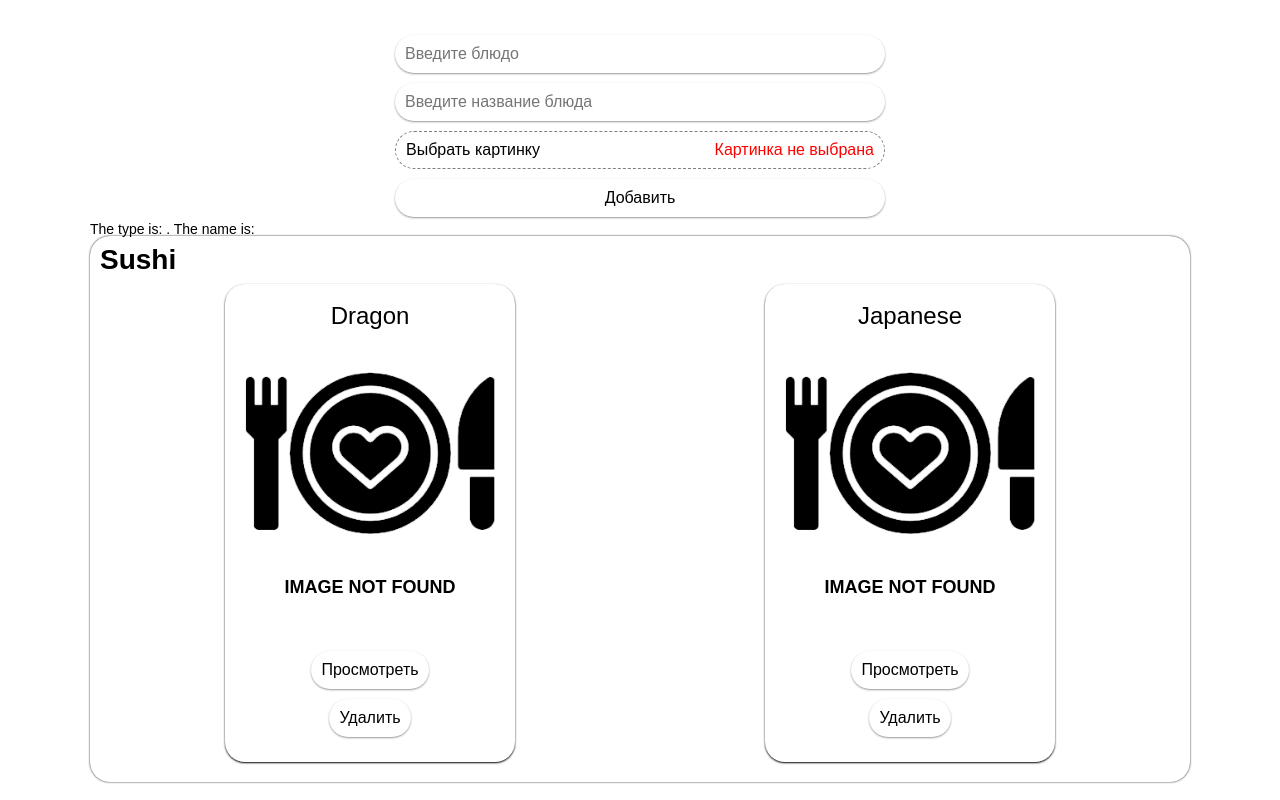
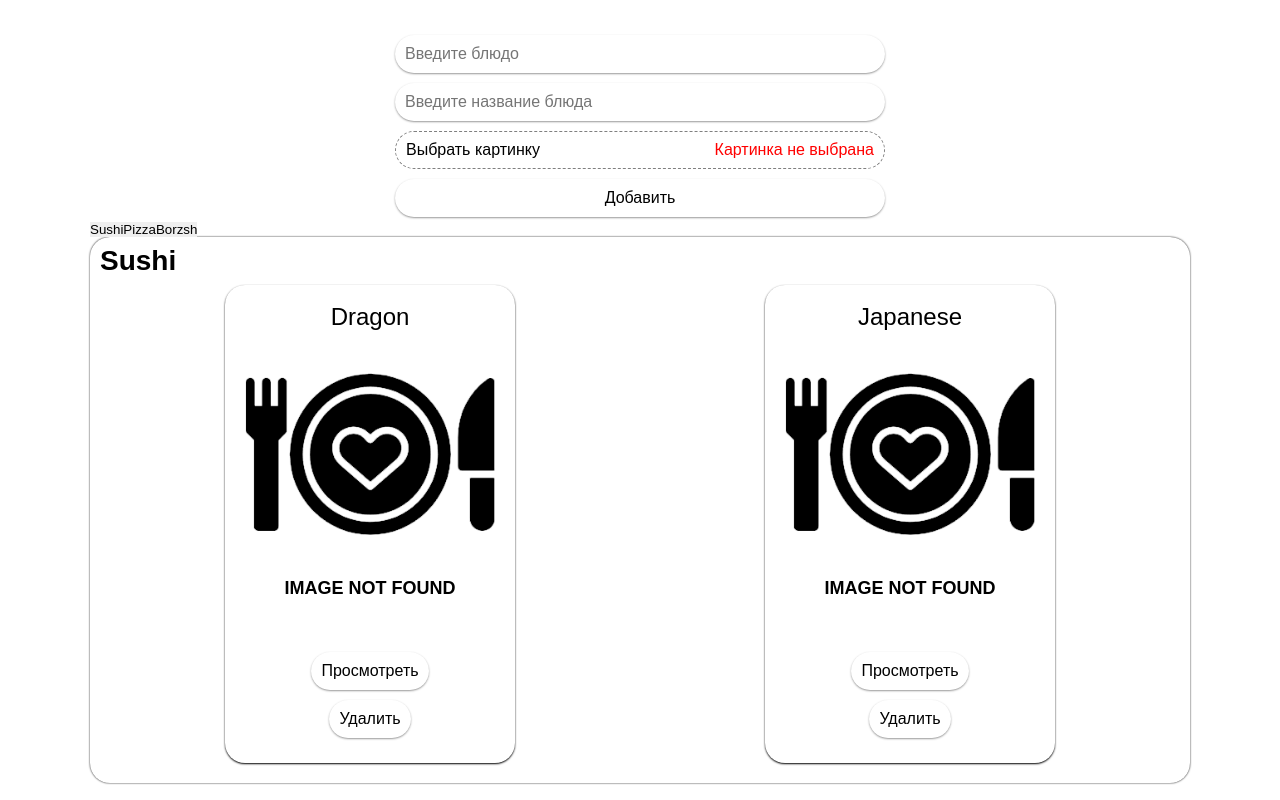
Before and after one commit to Ri4Chaard/My_cafe_website, a React (Create React App) app: page / in a window 1280 px wide. Shown: the top 800 px of the page. Built offline with nearby package versions, Linux system fonts and the light colour scheme.

Commit message:
Filter buttons added

```diff
--- a/src/App.js
+++ b/src/App.js
@@ -1,12 +1,13 @@
-import React, { useState } from "react";
+import React, { useEffect, useState } from "react";
 import "./styles/nullstyle.css";
 import "./styles/style.css";
 import { DishList } from "./components/DishList";
 import { DishForm } from "./components/DishForm";
+import { ExecuteButton } from "./components/UI/button/ExecuteButton";
 
 function App() {
-    const [dishType, setDishType] = useState("");
-    const [dishName, setDishName] = useState("");
+    // const [dishType, setDishType] = useState("");
+    // const [dishName, setDishName] = useState("");
 
     const [dishes, setDishes] = useState([
         { id: Date.now(), type: "Sushi", name: "Dragon", image: null },
@@ -14,6 +15,8 @@ function App() {
         { id: Date.now() + 2, type: "Pizza", name: "Mozarella", image: null },
         { id: Date.now() + 3, type: "Borzsh", name: "Zvichainiy", image: null },
     ]);
+    const [filter, setFilter] = useState("");
+    const [isActiveFilter, setActiveFilter] = useState(false);
 
     const dishesSet = new Set();
     dishes.map((el) => dishesSet.add(el.type));
@@ -27,13 +30,43 @@ function App() {
         setDishes(dishes.filter((d) => d.id !== dish.id));
     };
 
+    const chooseDish = (e) => {
+        if (!filter) {
+            setFilter(e.target.value);
+            setActiveFilter(!isActiveFilter);
+        }
+        if (e.target.value == filter) {
+            setActiveFilter(!isActiveFilter);
+            setFilter("");
+        } else setFilter(e.target.value);
+    };
+
+    const filterDishes = () => {
+        if (isActiveFilter) return [filter];
+        else return dishesSet;
+    };
+
+    const filteredDishes = filterDishes();
+
     return (
         <div className="App">
             <div className="container">
                 <div className="dish">
                     <DishForm create={createDish} />
+                    {[...dishesSet].map((type) => {
+                        return (
+                            <button
+                                key={type}
+                                value={type}
+                                onClick={chooseDish}
+                                // className={isActiveFilter ? "active" : ""}
+                            >
+                                {type}
+                            </button>
+                        );
+                    })}
                     <DishList
-                        set={dishesSet}
+                        set={filteredDishes}
                         items={dishes}
                         remove={removeDish}
                     />
--- a/src/components/DishForm.jsx
+++ b/src/components/DishForm.jsx
@@ -49,7 +49,6 @@ export const DishForm = ({ create }) => {
                     Добавить
                 </ExecuteButton>
             </form>
-            <div>{`The type is: ${dish.type}. The name is: ${dish.name}`}</div>
         </div>
     );
 };
--- a/src/components/DishList.jsx
+++ b/src/components/DishList.jsx
@@ -4,7 +4,7 @@ import { DishItems } from "./DishItems";
 export const DishList = ({ set, items, remove }) => {
     return (
         <div>
-            {Array.of(...set).map((type) => (
+            {[...set].map((type) => (
                 <div className="dish__list" key={type}>
                     <h1>{type}</h1>
                     <DishItems items={items} type={type} remove={remove} />
```
